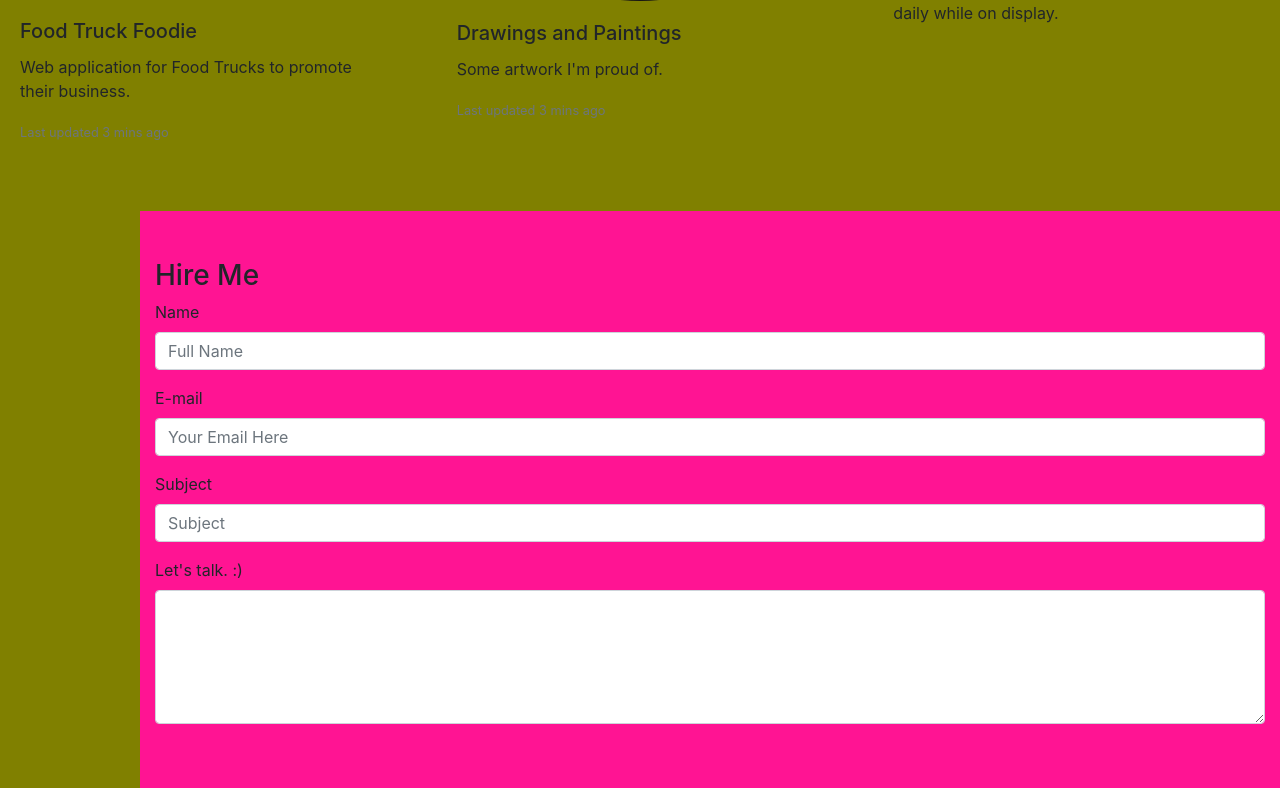
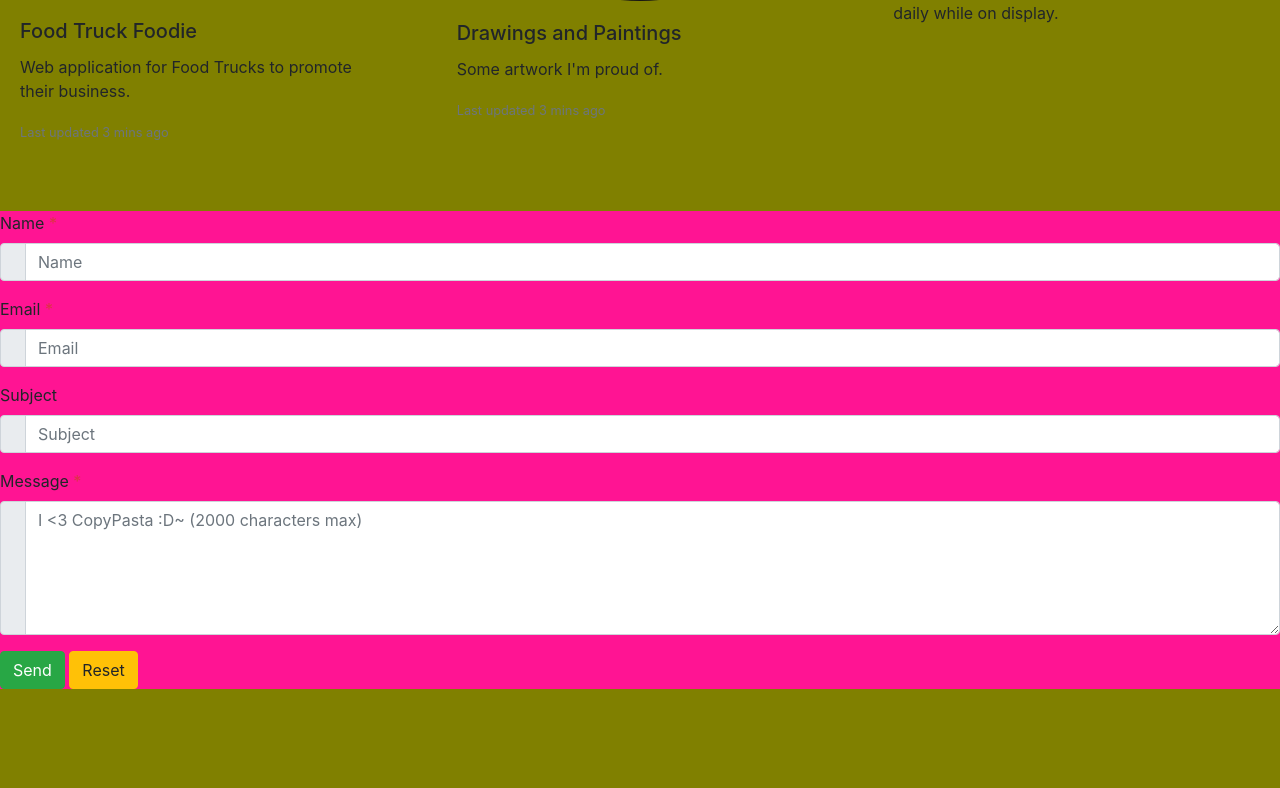
Before and after one commit to Leeyo84/personal-web-page, a PHP site: page / in a window 1280 px wide. Shown: the part 1035-1823 px from the top of the page. After the commit the page ends 1724 px from the top, so only its background shows below. Run offline with PHP 8.4, Linux system fonts and the light colour scheme; some libraries are stand-ins or nearby versions.

Commit message:
working on wiring contact form with validate files

```diff
--- a/public_html/index.html
+++ b/public_html/index.html
@@ -10,15 +10,25 @@
 
 
 	<link rel="stylesheet" href="styles/style.css">
-	<link rel="stylesheet" href="scripts.js">
+
+
+	<!--<script src=”https://ajax.googleapis.com/ajax/libs/jquery/2.1.4/jquery.min.js"></script>-->
+
+	<script src="https://code.jquery.com/jquery-3.3.1.slim.min.js" integrity="sha384-q8i/X+965DzO0rT7abK41JStQIAqVgRVzpbzo5smXKp4YfRvH+8abtTE1Pi6jizo" crossorigin="anonymous"></script>
+	<script src="https://cdnjs.cloudflare.com/ajax/libs/popper.js/1.14.7/umd/popper.min.js" integrity="sha384-UO2eT0CpHqdSJQ6hJty5KVphtPhzWj9WO1clHTMGa3JDZwrnQq4sF86dIHNDz0W1" crossorigin="anonymous"></script>
+	<script src="https://stackpath.bootstrapcdn.com/bootstrap/4.3.1/js/bootstrap.min.js" integrity="sha384-JjSmVgyd0p3pXB1rRibZUAYoIIy6OrQ6VrjIEaFf/nJGzIxFDsf4x0xIM+B07jRM" crossorigin="anonymous"></script>
+
 
 	<!-- jQuery Form, Additional Methods, Validate -->
+	<script src="https://code.jquery.com/jquery-3.4.1.min.js" integrity="sha256-CSXorXvZcTkaix6Yvo6HppcZGetbYMGWSFlBw8HfCJo=" crossorigin="anonymous"></script>
 	<script type="text/javascript" src="https://cdnjs.cloudflare.com/ajax/libs/jquery.form/4.2.2/jquery.form.min.js"></script>
 	<script type="text/javascript" src="https://cdnjs.cloudflare.com/ajax/libs/jquery-validate/1.17.0/jquery.validate.min.js"></script>
 	<script type="text/javascript" src="https://cdnjs.cloudflare.com/ajax/libs/jquery-validate/1.17.0/additional-methods.min.js"></script>
 
+
+
 	<!-- Your JavaScript Form Validator -->
-	<script src="js/form-validate.js"></script>
+	<script src="javascript/form-validate.js"></script>
 
 	<!-- Google reCAPTCHA -->
 	<script src='https://www.google.com/recaptcha/api.js'></script>
@@ -148,36 +158,89 @@
 </section>
 
 <section>
-	<div class="contact-form container py-5">
-		<h3>Hire Me</h3>
-		<form>
-			<div class="form-group">
-				<label for="exampleFormControlInput1">Name</label>
-				<input type="email" class="form-control" id="exampleFormControlInput1" placeholder="Full Name">
+<!--	<div class="contact-form container py-5">-->
+<!--		<h3>Hire Me</h3>-->
+<!--		<form id="my-contact-form">-->
+
+<!--			<div class="form-group">-->
+<!--				<label for="exampleFormControlInput1">Name</label>-->
+<!--				<input type="name" class="form-control" id="exampleFormControlInput1" placeholder="Full Name">-->
+<!--			</div>-->
+
+<!--			<div class="form-group">-->
+<!--				<label for="exampleFormControlInput1">E-mail</label>-->
+<!--				<input type="email" class="form-control" id="exampleInputEmail1" placeholder="Your Email Here">-->
+<!--			</div>-->
+
+<!--			<div class="form-group">-->
+<!--				<label for="exampleFormControlInput1">Subject</label>-->
+<!--				<input type="" class="form-control" id="exampleFormControlSelect2" placeholder="Subject">-->
+<!--			</div>-->
+
+<!--			<div class="form-group">-->
+<!--				<label for="exampleFormControlTextarea1">Let's talk. :) </label>-->
+<!--				<textarea class="form-control" id="exampleFormControlTextarea1" rows="5"></textarea>-->
+<!--			</div>-->
+	<form id="my-contact-form" action="../php/" method="post">
+		<div class="form-group">
+			<label for="contactDemoName">Name <span class="text-danger">*</span></label>
+			<div class="input-group">
+				<div class="input-group-prepend">
+					<span class="input-group-text"></span>
+					<i class="fa fa-user" aria-hidden="true"></i>
+				</div>
+				<input type="text" class="form-control" id="contactDemoName" name="contactDemoName" placeholder="Name">
 			</div>
-			<div class="form-group">
-				<label for="exampleFormControlInput1">E-mail</label>
-				<input type="email" class="form-control" id="exampleFormControlInput1" placeholder="Your Email Here">
+		</div>
+		<div class="form-group">
+			<label for="contactDemoEmail">Email <span class="text-danger">*</span></label>
+			<div class="input-group">
+				<div class="input-group-prepend">
+					<span class="input-group-text"></span>
+					<i class="fa fa-envelope" aria-hidden="true"></i>
+				</div>
+				<input type="email" class="form-control" id="contactDemoEmail" name="contactDemoEmail" placeholder="Email">
 			</div>
-			<div class="form-group">
-				<label for="exampleFormControlInput1">Subject</label>
-				<input type="email" class="form-control" id="exampleFormControlInput1" placeholder="Subject">
+		</div>
+		<div class="form-group">
+			<label for="contactDemoSubject">Subject</label>
+			<div class="input-group">
+				<div class="input-group-prepend">
+					<span class="input-group-text"></span>
+					<i class="fa fa-pencil" aria-hidden="true"></i>
+				</div>
+				<input type="text" class="form-control" id="contactDemoSubject" name="contactDemoSubject" placeholder="Subject">
 			</div>
-			<div class="form-group">
-				<label for="exampleFormControlTextarea1">Let's talk. :) </label>
-				<textarea class="form-control" id="exampleFormControlTextarea1" rows="5"></textarea>
+		</div>
+		<div class="form-group">
+			<label for="contactDemoMessage">Message <span class="text-danger">*</span></label>
+			<div class="input-group">
+				<div class="input-group-prepend">
+					<span class="input-group-text"></span>
+					<i class="fa fa-comment" aria-hidden="true"></i>
+				</div>
+				<textarea class="form-control" rows="5" id="contactDemoMessage" name="contactDemoMessage" placeholder="I <3 CopyPasta :D~ (2000 characters max)"></textarea>
 			</div>
+		</div>
+			<!-- reCAPTCHA -->
+			<div class="g-recaptcha" data-sitekey="6LemKsIUAAAAAIxTtfgBNSAxRuhvhsUojL9D5yfL"></div>
+
+			<button class="btn btn-success" type="submit"><i class="fa fa-paper-plane"></i> Send</button>
+			<button class="btn btn-warning" type="reset"><i class="fa fa-ban"></i> Reset</button>
+
 		</form>
+
+		<!--empty area for form error/success output-->
+		<div class="row">
+			<div class="col-xs-12">
+				<div id="output-area"></div>
+			</div>
+		</div>
+
 	</div>
 </section>
 
 
-<script src=”https://ajax.googleapis.com/ajax/libs/jquery/2.1.4/jquery.min.js"></script>
-<script src=”scripts.js”></script>
-
-<script src="https://code.jquery.com/jquery-3.3.1.slim.min.js" integrity="sha384-q8i/X+965DzO0rT7abK41JStQIAqVgRVzpbzo5smXKp4YfRvH+8abtTE1Pi6jizo" crossorigin="anonymous"></script>
-<script src="https://cdnjs.cloudflare.com/ajax/libs/popper.js/1.14.7/umd/popper.min.js" integrity="sha384-UO2eT0CpHqdSJQ6hJty5KVphtPhzWj9WO1clHTMGa3JDZwrnQq4sF86dIHNDz0W1" crossorigin="anonymous"></script>
-<script src="https://stackpath.bootstrapcdn.com/bootstrap/4.3.1/js/bootstrap.min.js" integrity="sha384-JjSmVgyd0p3pXB1rRibZUAYoIIy6OrQ6VrjIEaFf/nJGzIxFDsf4x0xIM+B07jRM" crossorigin="anonymous"></script>
 
 </body>
 </html>
--- a/public_html/scripts.js
+++ /dev/null
@@ -1,4 +0,0 @@
-
-
-
-onscroll fade to transparent
--- a/public_html/styles/style.css
+++ b/public_html/styles/style.css
@@ -21,7 +21,6 @@
 /*	background-color: transparent;*/
 /*}*/
 
-.contact-form {
-	float: right;
+#my-contact-form {
 	background-color: deeppink;
 }
```
Also changed, not shown: public_html/javascript/scripts.js (added).
